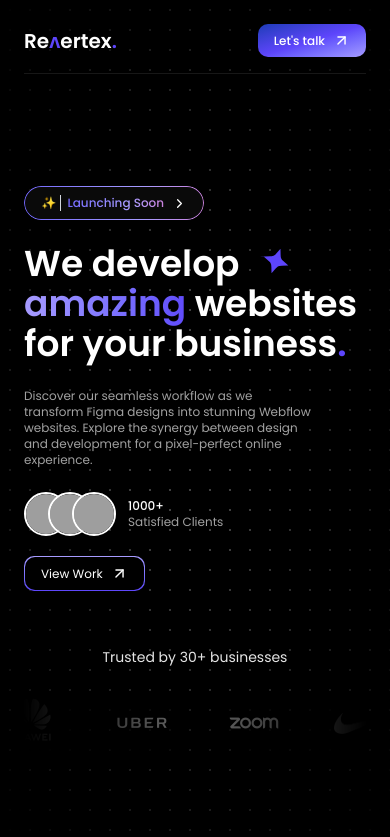
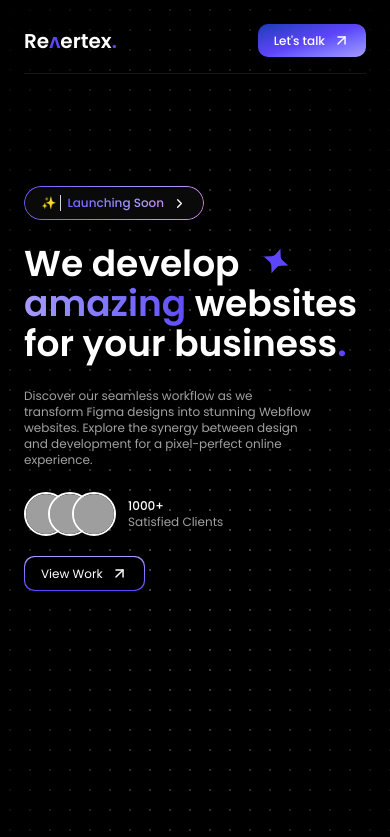
Before and after one commit to maybesabin/Agency-Landing-Page, a React (Vite) app: page / in a window 390 px wide. Shown: the top 837 px of the page. Built offline with nearby package versions, Linux system fonts and the light colour scheme; grey boxes are pictures that could not be loaded.

Commit message:
fix: height issue fix

```diff
--- a/src/components/HeroContent.tsx
+++ b/src/components/HeroContent.tsx
@@ -6,7 +6,7 @@ import AnimatedText from "./AnimatedText"
 
 const HeroContent = () => {
     return (
-        <div className="w-full lg:min-h-[70vh] flex flex-col items-start gap-6">
+        <div className="w-full min-h-[70vh] flex flex-col items-start gap-6">
             <motion.h1
                 initial={fadeUp.initial}
                 animate={fadeUp.animate}
--- a/src/components/TrustedBy.tsx
+++ b/src/components/TrustedBy.tsx
@@ -14,7 +14,7 @@ const TrustedBy = () => {
     ]
 
     return (
-        <div className="w-full lg:mt-0 mt-14 pb-12">
+        <div className="w-full pb-12">
             <motion.h1
                 initial={{ ...fadeUp.initial, y: 20 }}
                 transition={{ ...fadeUp.transition, delay: 0.2 }}
```
